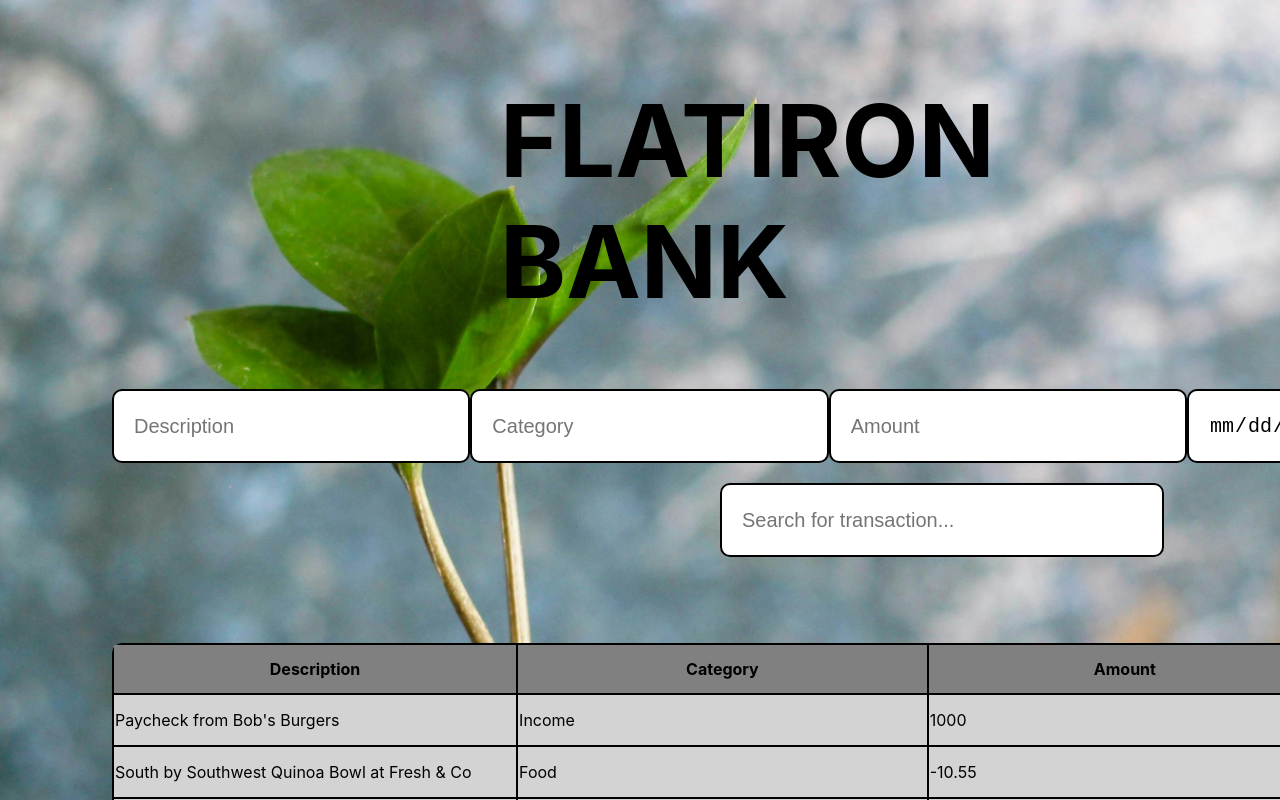
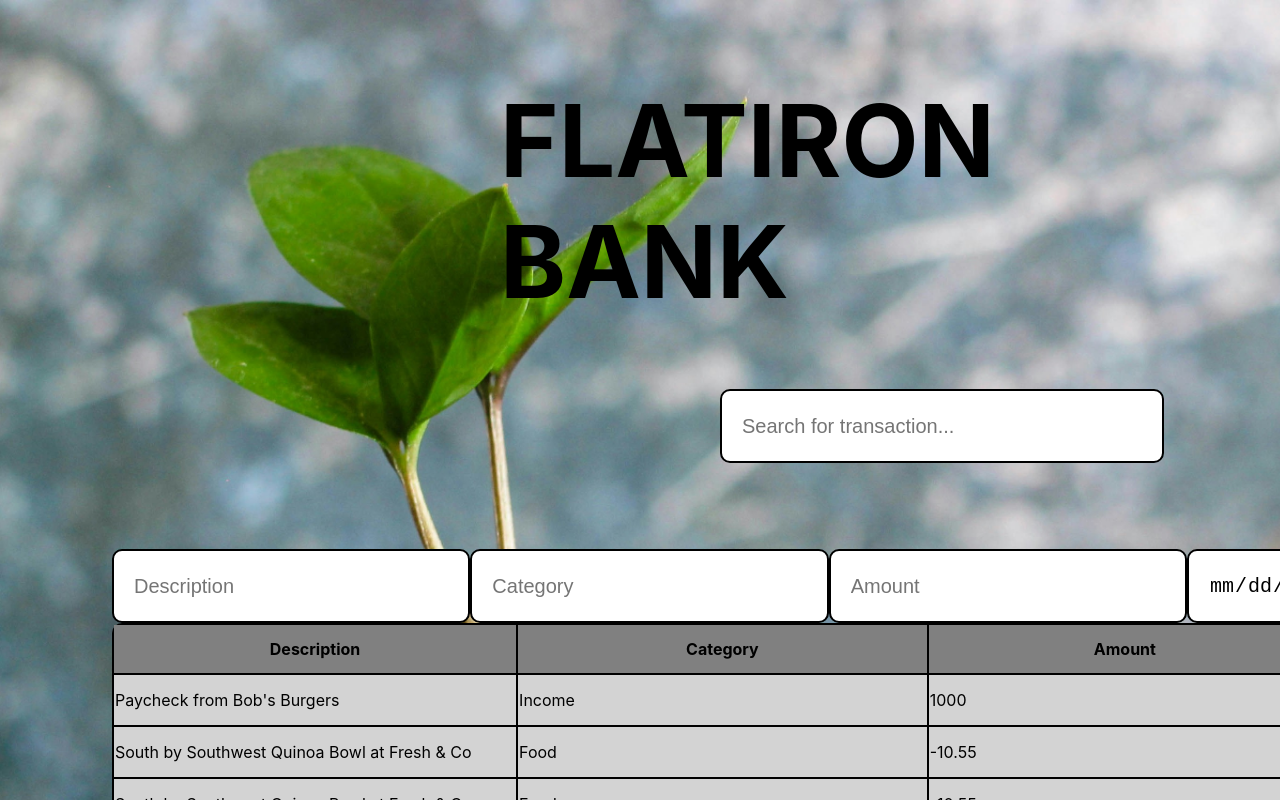
Before and after one commit to DevNorah/phase-2-code-challenge-1, a React (Create React App) app: page / in a window 1280 px wide. Shown: the top 800 px of the page. Built offline with nearby package versions, Linux system fonts and the light colour scheme; data requests are answered from the project's data file.

Commit message:
successfully updates transaction table

```diff
--- a/src/App.js
+++ b/src/App.js
@@ -1,4 +1,4 @@
-import { useEffect, useState } from 'react';
+import React, { useEffect, useState } from 'react';
 import './App.css';
 import SearchInput from './Components/SearchInput';
 import Form from './Components/Form';
@@ -6,27 +6,45 @@ import Transaction from './Components/Transaction';
 
 function App() {
   const title = "FLATIRON BANK";
-const [transactions, setTransactions] = useState([])
+  const [transactions, setTransactions] = useState([]);
+  const [filteredTransactions, setFilteredTransactions] = useState([]);
 
   useEffect(() => {
     fetch('http://localhost:3001/transactions')
       .then(res => res.json())
       .then(data => {
         console.log(data);
-    setTransactions(data)
+        setTransactions(data);
+        setFilteredTransactions(data);
       })
-  // .catch(error => console.log(error))
-},[])
+      .catch(error => console.log(error));
+  }, []);
+
+  const handleSearch = (query) => {
+    const filtered = transactions.filter(transaction => {
+      return transaction.description.toLowerCase().includes(query.toLowerCase());
+    });
+    setFilteredTransactions(filtered);
+  };
+
+  const handleNewTransaction = (newTransaction) => {
+    const updatedTransactions = [newTransaction, ...transactions];
+    setTransactions(updatedTransactions);
+    setFilteredTransactions(updatedTransactions);
+  };
 
   return (
-
     <div className='App'>
       <h1 className='title'>{title}</h1>
-      <Form transactions={transactions} setTransactions={setTransactions}/>
-      <SearchInput />
-      <Transaction transaction={transactions} />
+      <SearchInput onSearch={handleSearch} />
+      <Form transactions={transactions} setTransactions={handleNewTransaction} />
+      {filteredTransactions.length > 0 ? (
+        <Transaction transaction={filteredTransactions} />
+      ) : (
+        <p>No transactions found</p>
+      )}
     </div>
-  )
+  );
 }
 
 export default App;
```
Lines whose indentation alone changed are shown as unchanged.
